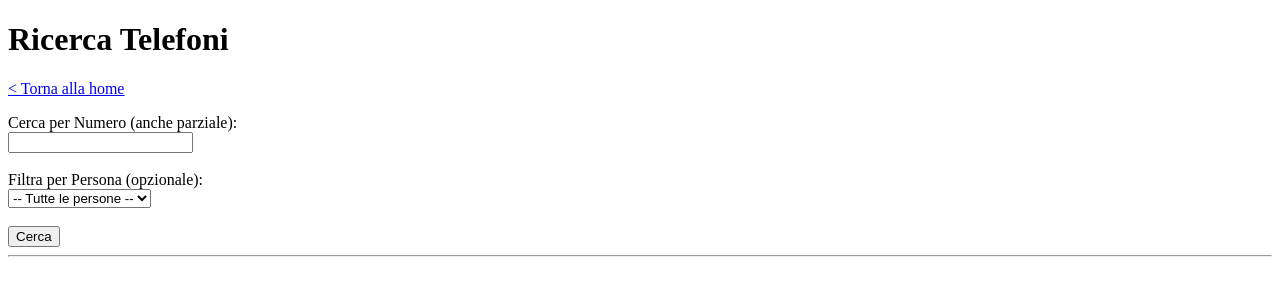
After one commit to ykn18/radice-informatica-5a-2526, a PHP site: page /telefoni_ricerca.php in a window 1280 px wide. The commit adds this page. Shown: the top 300 px of the page. Run offline with PHP 8.4, Linux system fonts and the light colour scheme; data comes from the database, SQL or seed files in the repository; both versions use the stored data as it was after the commit.

Commit message:
Add contacts

```diff
--- a/basic_db/dati.php
+++ b/basic_db/dati.php
@@ -28,7 +28,7 @@ mysqli_close($conn);
 <body>
     <h1>Elenco Persone</h1>
 
-    <p><a href="index.php">&lt; Torna alla home</a></p>
+    <p><a href="index.php?nome=carlo">&lt; Torna alla home</a></p>
 
     <table border="1" cellpadding="10">
         <tr>
--- /dev/null
+++ b/basic_db/telefoni_ricerca.php
@@ -0,0 +1,121 @@
+<?php
+// RICERCA TELEFONI - Cerca telefoni per numero e/o persona
+require_once 'config.php';
+
+$numero_ricerca = "";
+$persona_id_ricerca = "";
+$telefoni = array();
+
+// Carica persone per la select dinamica
+$query_persone = "SELECT id, nome, cognome FROM persone ORDER BY cognome, nome";
+$result_persone = mysqli_query($conn, $query_persone);
+
+if (!$result_persone) {
+    die("Errore nel caricamento persone: " . mysqli_error($conn));
+}
+
+$persone = array();
+while ($row = mysqli_fetch_assoc($result_persone)) {
+    $persone[] = $row;
+}
+
+if ($_SERVER['REQUEST_METHOD'] === 'POST') {
+    $numero_ricerca = trim($_POST['numero']);
+    $persona_id_ricerca = $_POST['persona_id'];
+
+    $sql = "SELECT t.id, t.numero, t.tipo, p.nome, p.cognome
+            FROM telefoni t
+            INNER JOIN persone p ON t.persona_id = p.id
+            WHERE t.numero LIKE ?";
+
+    $search_term = "%" . $numero_ricerca . "%";
+
+    if ($persona_id_ricerca !== "") {
+        $sql .= " AND t.persona_id = ?";
+    }
+
+    $sql .= " ORDER BY p.cognome, p.nome, t.tipo";
+
+    $stmt = mysqli_prepare($conn, $sql);
+
+    if ($persona_id_ricerca !== "") {
+        $persona_id_int = (int)$persona_id_ricerca;
+        mysqli_stmt_bind_param($stmt, "si", $search_term, $persona_id_int);
+    } else {
+        mysqli_stmt_bind_param($stmt, "s", $search_term);
+    }
+
+    mysqli_stmt_execute($stmt);
+    $result = mysqli_stmt_get_result($stmt);
+
+    while ($row = mysqli_fetch_assoc($result)) {
+        $telefoni[] = $row;
+    }
+
+    mysqli_stmt_close($stmt);
+}
+
+mysqli_close($conn);
+?>
+
+<!DOCTYPE html>
+<html lang="it">
+<head>
+    <meta charset="UTF-8">
+    <title>Ricerca Telefoni</title>
+</head>
+<body>
+    <h1>Ricerca Telefoni</h1>
+
+    <p><a href="index.php">&lt; Torna alla home</a></p>
+
+    <form method="POST">
+        <label>Cerca per Numero (anche parziale):</label><br>
+        <input type="text" name="numero" value="<?php echo htmlspecialchars($numero_ricerca); ?>">
+        <br><br>
+
+        <label>Filtra per Persona (opzionale):</label><br>
+        <select name="persona_id">
+            <option value="">-- Tutte le persone --</option>
+            <?php
+            foreach ($persone as $persona) {
+                $selected = ((string)$persona_id_ricerca === (string)$persona['id']) ? "selected" : "";
+                echo "<option value='" . (int)$persona['id'] . "' " . $selected . ">";
+                echo htmlspecialchars($persona['cognome'] . " " . $persona['nome']);
+                echo "</option>";
+            }
+            ?>
+        </select>
+        <br><br>
+
+        <button type="submit">Cerca</button>
+    </form>
+
+    <hr>
+
+    <?php
+    if ($_SERVER['REQUEST_METHOD'] === 'POST') {
+        echo "<h2>Risultati ricerca telefoni</h2>";
+
+        if (count($telefoni) > 0) {
+            echo "<table border='1' cellpadding='10'>";
+            echo "<tr><th>ID</th><th>Persona</th><th>Numero</th><th>Tipo</th></tr>";
+
+            foreach ($telefoni as $telefono) {
+                echo "<tr>";
+                echo "<td>" . (int)$telefono['id'] . "</td>";
+                echo "<td>" . htmlspecialchars($telefono['cognome'] . " " . $telefono['nome']) . "</td>";
+                echo "<td>" . htmlspecialchars($telefono['numero']) . "</td>";
+                echo "<td>" . htmlspecialchars($telefono['tipo']) . "</td>";
+                echo "</tr>";
+            }
+
+            echo "</table>";
+            echo "<p><strong>Risultati trovati:</strong> " . count($telefoni) . "</p>";
+        } else {
+            echo "<p>Nessun telefono trovato con i filtri selezionati.</p>";
+        }
+    }
+    ?>
+</body>
+</html>
```
Also changed, not shown: basic_db/database.sql (+25 -0 lines), basic_db/index.php (+8 -1 lines), basic_db/telefoni_dati.php (added, +61 -0 lines), basic_db/telefoni_form.php (added, +96 -0 lines), basic_db/README.txt, v1/dati.php (line endings or trailing spaces).
